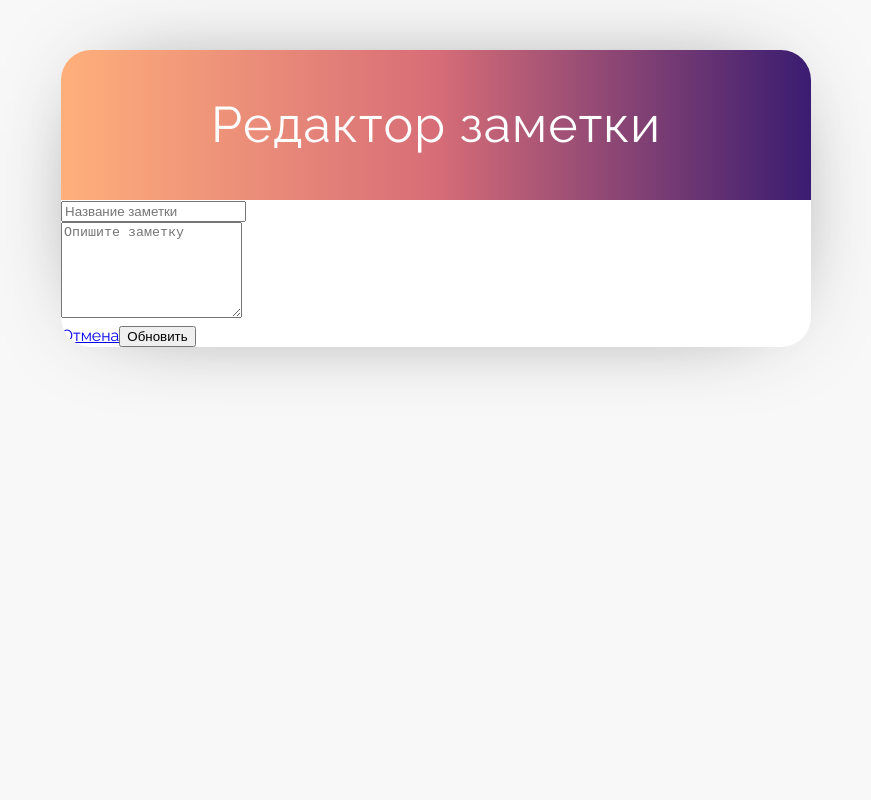
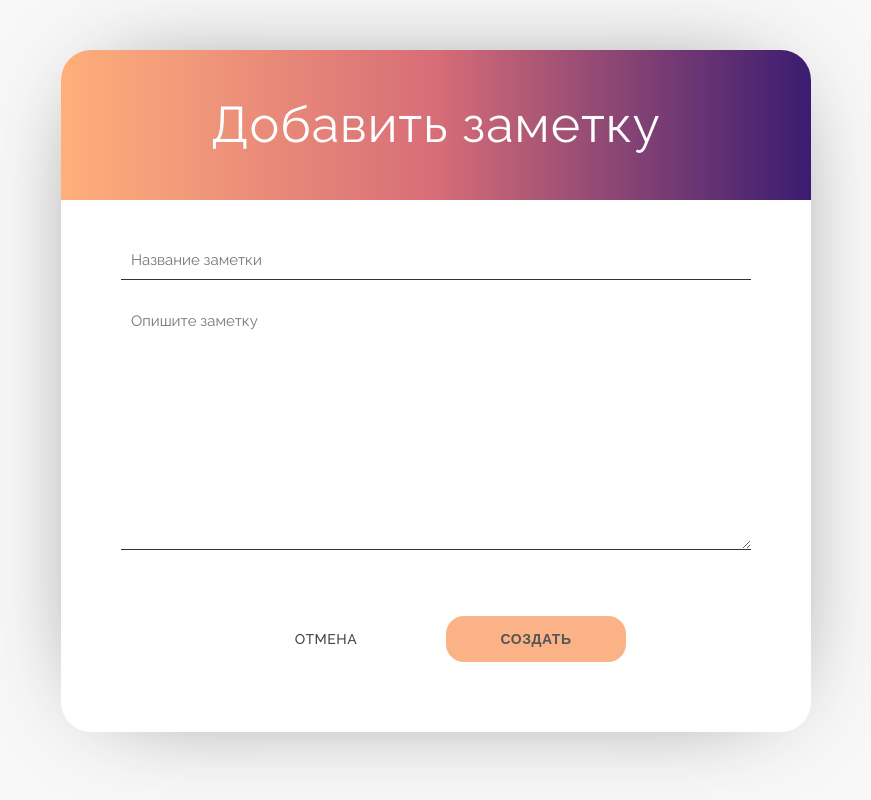
Before and after one commit to EugeneParhomenko/Note-app, an Angular app: page /note in a window 1280 px wide. Shown: the whole page, without its empty margins (204-1075 px from the left). Built offline with nearby package versions, Linux system fonts and the light colour scheme.

Commit message:
almost adds

```diff
--- a/db.json
+++ b/db.json
@@ -4,6 +4,11 @@
       "id": 1,
       "title": "Новое напоминание",
       "desc": "Необходимо протестировать описание задач + создать описание внутри задачи"
+    },
+    {
+      "title": "Новая заметка",
+      "desc": "Добавляю еще одну заметку =)",
+      "id": 2
     }
   ]
 }
--- a/src/app/app.module.ts
+++ b/src/app/app.module.ts
@@ -1,5 +1,5 @@
 import { BrowserModule } from '@angular/platform-browser';
-import { FormsModule } from '@angular/forms';
+import { ReactiveFormsModule } from '@angular/forms';
 import { NgModule } from '@angular/core';
 
 import {Routes, RouterModule} from '@angular/router';
@@ -28,7 +28,7 @@
   ],
   imports: [
     BrowserModule,
-    FormsModule,
+    ReactiveFormsModule,
     HttpClientModule,
     RouterModule.forRoot(appRoutes)
   ],
--- a/src/app/coomon/models/note.model.ts
+++ b/src/app/coomon/models/note.model.ts
@@ -1,7 +1,5 @@
-export class Note {
-    constructor(
-        public title: string,
-        public desc: string,
-        public id?: number
-    ) {}
+export interface Note {
+    title: string,
+    desc: string,
+    id?: number
 }
--- a/src/app/notes-item/notes-item.component.html
+++ b/src/app/notes-item/notes-item.component.html
@@ -3,39 +3,31 @@
     <h1 *ngIf="noteId">Редактор заметки</h1>
 </div>
 <div class="notes-form">
-    <form #f="ngForm" (ngSubmit)="submitNote(f)">
+    <form [formGroup]="form" (ngSubmit)="submitNote()">
         <div class="title">
             <input
                 type="text"
-                id="noteTitle"
-                name="noteTitle"
                 class="form-item"
                 placeholder="Название заметки"
-                #noteTitle="ngModel"
-                [ngModel]="note.title"
-                required
+                formControlName="title"
             >
         </div>
         <div class="desc">
             <textarea
                 name="noteDesc"
-                id="noteDesc"
-                #noteDesc="ngModel"
-                [ngModel]="note.desc"
+                formControlName="desc"
                 rows="6"
                 placeholder="Опишите заметку"
             ></textarea>
         </div>
         <input
             type="hidden"
-            id="noteId"
             name="noteId"
-            #noteId="ngModel"
-            [ngModel]="noteId"
+            formControlName="id"
         >
         <div class="form-buttons">
             <a [routerLink]="['/']"  class="cancel">Отмена</a>
-            <button type="submit" class="submit-form">
+            <button type="submit" class="submit-form" [disabled]="form.invalid">
                 <span *ngIf="!noteId">Создать</span>
                 <span *ngIf="noteId">Обновить</span>
             </button>
--- a/src/app/notes-item/notes-item.component.ts
+++ b/src/app/notes-item/notes-item.component.ts
@@ -1,6 +1,6 @@
 import { Component, OnInit, OnDestroy } from '@angular/core';
 import { ActivatedRoute, Router } from '@angular/router';
-import { NgForm } from '@angular/forms';
+import { NgForm, FormGroup, FormControl, Validators } from '@angular/forms';
 import { Note } from '../coomon/models/note.model';
 import { Subscription } from 'rxjs';
 import { NoteService } from '../coomon/services/note.service';
@@ -12,10 +12,12 @@
 })
 export class NotesItemComponent implements OnInit, OnDestroy {
 
-  noteId: string;
+  id: string;
   note: Note;
   s1: Subscription;
   s2: Subscription;
+  form: FormGroup;
+
 
   constructor(
     private router: Router,
@@ -23,25 +25,26 @@
     private noteService: NoteService
   ) { }
 
-  renderNote(noteId:string){
-    this.s2 = this.noteService.getItem(noteId)
-      .subscribe((noteItem: Note) => {
-        this.note = noteItem;
+  renderNote(id:string){
+    this.s2 = this.noteService.getItem(id)
+      .subscribe((note: Note) => {
+        this.note = note;
     });
   }
 
-  submitNote(form: NgForm){
-    let {noteTitle, noteDesc, noteId} = form.value;
-    if (noteId) {
+  submitNote(){
+    let {title, desc, id} = this.form.value;
+    console.log({title, desc, id})
+    if (id) {
       // need update NOTE
-      const note = new Note(noteTitle, noteDesc, noteId);
+      const note = {title, desc, id};
       this.s1 = this.noteService.update(note)
         .subscribe(() => {
           this.router.navigate(['/']);
         });
     } else {
       // need add new NOTE
-      const note = new Note(noteTitle, noteDesc);
+      const note = {title, desc, id};
       this.s1 = this.noteService.add(note)
         .subscribe(() => {
           this.router.navigate(['/']);
@@ -49,31 +52,30 @@
     }
   }
 
-  // addNote(form: NgForm){
-  //   console.log(form);
-  // }
-
-  // changeNote(form: NgForm){
-  //   let {noteTitle, noteDesc} = form.value;
-  //   const note = new Note(noteTitle, noteDesc, this.note.id);
-
-  //   this.s1 = this.noteService.update(note)
-  //     .subscribe(() => {
-  //       this.router.navigate(['/']);
-  //     });
-  // }
 
   ngOnInit(): void {
-    this.noteId = this.route.snapshot.params['id'];
+    this.id = this.route.snapshot.params['id'];
+    console.log('Note ID = ' + this.id);
 
-    if(this.noteId) {
-      this.renderNote(this.noteId);
+    if(this.id) {
+      this.renderNote(this.id);
     } else {
       this.note = {
         title: '',
         desc: ''
       };
     }
+
+    console.log(this.note);
+
+    this.form = new FormGroup({
+      title: new FormControl('', [Validators.required, Validators.minLength(5)]),
+      desc: new FormControl(''),
+      id: new FormControl('')
+    })
+
+
+
   }
 
   ngOnDestroy() {
--- a/src/styles.scss
+++ b/src/styles.scss
@@ -2,6 +2,7 @@
 @import url('https://fonts.googleapis.com/css2?family=Raleway:ital,wght@0,100;0,200;0,300;0,400;0,500;0,600;0,700;0,800;0,900;1,100;1,200;1,300;1,400;1,500;1,600;1,700;1,800;1,900&display=swap');
 * {
     box-sizing: border-box;
+    outline: none;
 }
 html, body {
     width: 100vw;
@@ -193,4 +194,90 @@
             }
         }
     }
+
+    .notes-form {
+        padding: 40px 60px;
+        position: relative;
+
+        .title {
+            margin-bottom: 30px;
+
+            input.form-item {
+                width: 100%;
+                height: 40px;
+                padding: 2px 10px;
+                border-radius: 0;
+                border: solid #333;
+                border-width: 0 0 1px 0;
+                font: 400 15px "Raleway", sans-serif;
+                box-shadow: none !important;
+                outline: none !important;
+                background: transparent;
+            }
+        }
+
+        .desc {
+            margin: 0 0 30px;
+
+            textarea {
+                border: solid #333;
+                width: 100%;
+                padding: 2px 10px;
+                font: 400 15px "Raleway", sans-serif;
+                height: 240px;
+                border-width: 0 0 1px 0;
+                box-shadow: none !important;
+                outline: none !important;
+                background: transparent;
+            }
+        }
+    }
+
+    .form-buttons {
+        padding: 30px 0;
+        display: flex;
+        align-items: center;
+        justify-content: center;
+
+        a.cancel {
+            margin: 0 20px;
+            -webkit-appearance: none;
+            width: 160px;
+            height: 46px;
+            display: flex;
+            align-items: center;
+            justify-content: center;
+            color: #444;
+            text-transform: uppercase;
+            text-decoration: none;
+            letter-spacing: 0.5px;
+            font-weight: 500;
+            font-size: 14px;
+        }
+
+        button.submit-form {
+            margin: 0 20px;
+            -webkit-appearance: none;
+            width: 180px;
+            height: 46px;
+            display: flex;
+            align-items: center;
+            justify-content: center;
+            color: #444;
+            text-transform: uppercase;
+            text-decoration: none;
+            letter-spacing: 0.5px;
+            font-weight: 600;
+            font-size: 14px;
+            border: 0;
+            background: #fcaa7b;
+            border-radius: 18px;
+            cursor: pointer;
+        }
+        button.submit-form[disabled] {
+            cursor: default;
+            opacity: 0.9;
+        }
+    }
+
 }
```
